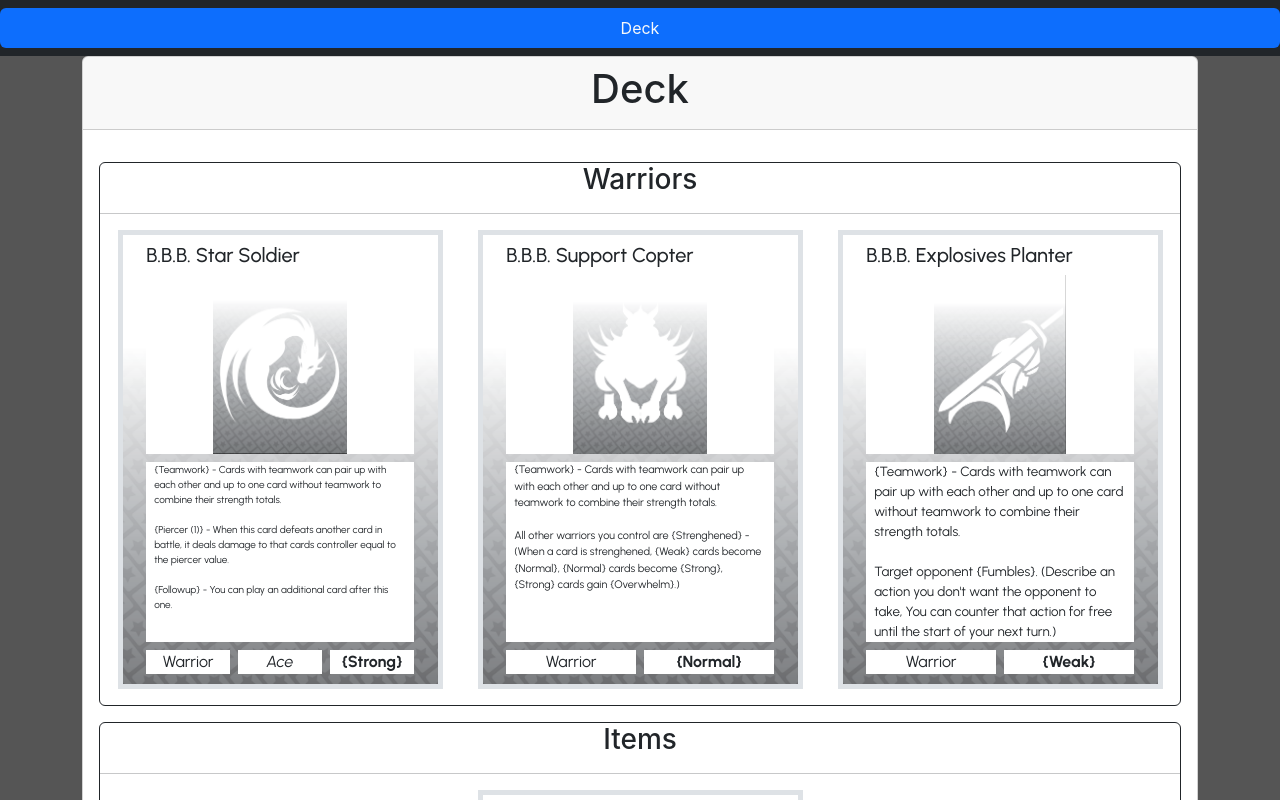
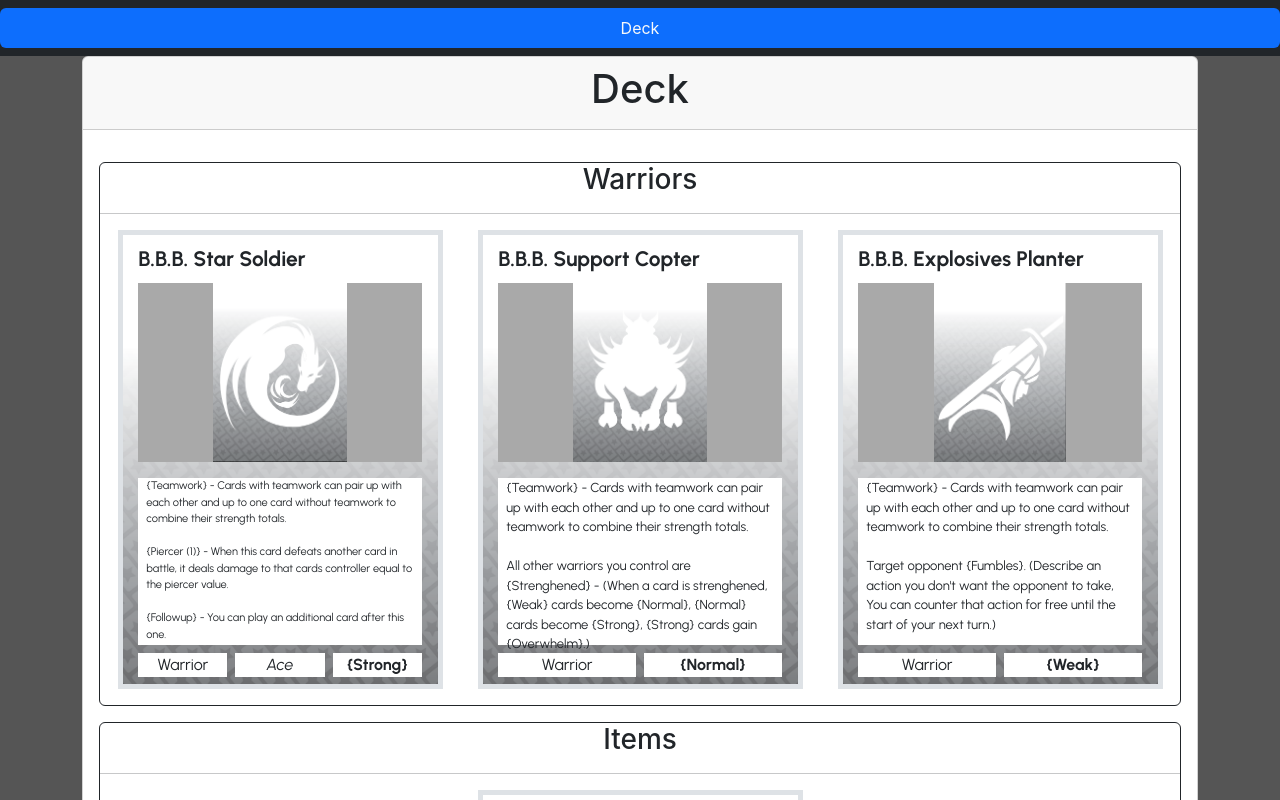
Before and after one commit to greg93john/perfect-draw-card-creator, a React (Create React App) app: page / in a window 1280 px wide. Shown: the top 800 px of the page. Built offline with nearby package versions, Linux system fonts and the light colour scheme.

Commit message:
imports library to update the style of the effect and name card fields

```diff
--- a/src/App.css
+++ b/src/App.css
@@ -1,41 +1,5 @@
 .App {
   text-align: center;
-}
-
-.App-logo {
-  height: 40vmin;
-  pointer-events: none;
-}
-
-@media (prefers-reduced-motion: no-preference) {
-  .App-logo {
-    animation: App-logo-spin infinite 20s linear;
-  }
-}
-
-.App-header {
-  background-color: #282c34;
-  min-height: 100vh;
-  display: flex;
-  flex-direction: column;
-  align-items: center;
-  justify-content: center;
-  font-size: calc(10px + 2vmin);
-  color: white;
-}
-
-.App-link {
-  color: #61dafb;
-}
-
-@keyframes App-logo-spin {
-  from {
-    transform: rotate(0deg);
-  }
-
-  to {
-    transform: rotate(360deg);
-  }
 }
 
 body {
@@ -44,7 +8,7 @@ body {
 
 [class ^="trading-card-"] {
   margin: auto;
-  max-width: 85%;
+  max-width: 90%;
   display: flow-root;
   font-family: 'Urbanist-VariableFont';
 }
@@ -70,12 +34,9 @@ body {
   min-height: 90vh;
 }
 
-.trading-card-effect-field>* {
-  white-space: pre-line;
-}
-
 .trading-card-name-field {
-  height: 1.5rem;
+  font-family: 'Urbanist-Bold';
+  height: 2rem;
 }
 
 .page-container {
@@ -90,21 +51,21 @@ body {
   background-size: cover;
 }
 
-.trading-card-image-field {
-  margin: 0 auto;
+.trading-card-effect-field {
+  height: 37%;
 }
 
-.trading-card-effect-field,
 .trading-card-image-field {
+  background-color: darkgrey;
   height: 40%;
-  margin: .5rem auto;
 }
+
+
 
 .card-ace-field,
 .card-strength-field,
 .card-type-field,
 .trading-card-effect-field,
-.trading-card-image-field,
 .trading-card-name-field {
   background-color: rgb(255, 255, 255);
 }
@@ -113,6 +74,10 @@ input:focus,
 textarea:focus,
 select:focus {
   outline: none;
+}
+
+.trading-card-effect-field>* {
+  white-space: pre-wrap;
 }
 
 @font-face {
@@ -130,6 +95,11 @@ select:focus {
   src: url('./fonts/Urbanist-Italic-VariableFont_wght.ttf');
 }
 
+@font-face {
+  font-family: "Urbanist-Black";
+  src: url('./fonts/static/Urbanist-Black.ttf');
+}
+
 /*footer {
   position: absolute;
   bottom: 0;
--- a/src/components/tab-bodies/Deck.jsx
+++ b/src/components/tab-bodies/Deck.jsx
@@ -12,16 +12,10 @@ function Deck(props) {
             strength: "weak",
             isAce: false,
             customImgURL: null,
-            effects:
-                [
-                    {
-                        id: 0,
-                        description: ""
-                    }
-                ],
-            flavor: ""
+            effect: "",
+            id: "createCard"
         }
-    ), [prevStrength, setPrevStrength] = useState(createCard.strength);
+    );
 
 
     function SubmitCreatedCard() {
@@ -29,23 +23,6 @@ function Deck(props) {
         createCard.id = Object.keys(_deck[_typeName].cards).length;
         props.updateCharData("deck", { ..._deck, [_typeName]: { ..._deck[_typeName], cards: { ..._deck[_typeName].cards, [createCard.name]: createCard } } });
         ClearCreateCardInputFields();
-    }
-
-
-    function HandleCardCreatorChange(attribute, val) {
-        let _temp = createCard;
-
-        if (attribute === "type" && val === "invocation") {
-            setPrevStrength(_temp.strength);
-            _temp.strength = "";
-        } else if (attribute === "type" && val !== "invocation" && _temp.strength === "") {
-            _temp.strength = prevStrength;
-        }
-
-        _temp[attribute] = val;
-        setCreateCard(
-            { ..._temp }
-        );
     }
 
     function ClearCreateCardInputFields() {
@@ -78,10 +55,10 @@ function Deck(props) {
 
                 <div className="row roq-cols-2 mx-0">
                     <div className='col'>
-                        <CreateCardForm submitCreatedCard={SubmitCreatedCard} createCard={createCard} setCreateCard={setCreateCard} />
+                        <CreateCardForm  createCard={createCard} submitCreatedCard={SubmitCreatedCard} setCreateCard={setCreateCard} />
                     </div>
                     <div className='col'>
-                        <DisplayCard isCreateCard={true} cardObject={createCard} />
+                        <DisplayCard cardObject={createCard} />
                     </div>
                 </div>
 
--- a/src/components/tab-elements/CreateCardForm.jsx
+++ b/src/components/tab-elements/CreateCardForm.jsx
@@ -18,6 +18,7 @@ function CreateCardForm(props) {
         props.setCreateCard(
             { ..._temp }
         );
+
     }
 
     function CheckIfSubmitable() {
@@ -67,7 +68,7 @@ function CreateCardForm(props) {
 
             Upload Image:
             <br />
-            <input id="upload-image" type="file" onChange={(e) => UpdateCreateCardValue("customImgURL", e.target.files[0])} />
+            <input id="upload-image-input" type="file" onChange={(e) => UpdateCreateCardValue("customImgURL", e.target.files[0])} />
 
             <br />
 
@@ -75,17 +76,9 @@ function CreateCardForm(props) {
 
             <br />
 
-            <textarea className="w-100" id="effect" rows="5" maxLength={2000} onChange={(e) => { UpdateCreateCardValue("effect", e.target.value) }}></textarea>
+            <textarea className="w-100" id="effect-input" rows="5" maxLength={2000} value={props.createCard.effect} onChange={(e) => { UpdateCreateCardValue("effect", e.target.value) }}></textarea>
 
             <br />
-
-            {/* Flavor:
-
-            <br />
-
-            <textarea className="w-100" id="flavour" rows="2" maxLength={2000} onChange={e => UpdateCreateCardValue("flavour", e.target.value)}></textarea>
-
-            <br /> */}
 
             <button disabled={CheckIfSubmitable()} type="submit" className="btn btn-primary my-3">Save</button>
         </form>
--- a/src/components/tab-elements/DisplayCard.jsx
+++ b/src/components/tab-elements/DisplayCard.jsx
@@ -1,75 +1,26 @@
-import React, { useRef, useEffect, useState } from 'react';
+import textFit from '../../libraries/textFit.min.js';
+import { useEffect, useRef } from 'react';
 
 function DisplayCard(props) {
     const _card = props.cardObject;
 
-    const defaultTextFontSize = 16;
-    const effectParagraphElement = useRef(null);
-    const [textFontSize, setTextFontSize] = useState(defaultTextFontSize); // Initial font size
+    const effectTextContainerRef = useRef(null), nameTextContainerRef = useRef(null);
 
     useEffect(() => {
-        const adjustEffectTextFontSize = () => {
-            const parentElementHeight = effectParagraphElement.current.parentElement.clientHeight;
-            const effectParagraphHeight = effectParagraphElement.current.clientHeight;
-            const containerGap = parentElementHeight - effectParagraphHeight;
-            var paragraph = effectParagraphElement.current;
-            var lineHeightInPixels, fontSizeToLineHeightMultiplier;
-
-
-
-            if (paragraph && props.isCreateCard) {
-                lineHeightInPixels = parseFloat(window.getComputedStyle(paragraph).getPropertyValue('line-height'));
-                fontSizeToLineHeightMultiplier = lineHeightInPixels / textFontSize;
-                console.log("Font size in Pixels: " + textFontSize);
-                console.log("Line height in Pixels: " + lineHeightInPixels);
-                console.log("Font to Line height multiplier is: " + (fontSizeToLineHeightMultiplier));
-                console.log("Paragraph element height is: " + effectParagraphHeight);
-                console.log("Container height in Pixels: " + parentElementHeight)
-                console.log("Container Gap is: " + containerGap);
-            }
-
-
-
-            if ((effectParagraphHeight)  > (parentElementHeight)) {
-                lineHeightInPixels = parseFloat(window.getComputedStyle(paragraph).getPropertyValue('line-height'));
-                const numOfLines = effectParagraphHeight / lineHeightInPixels;
-                const newLineHeight = parentElementHeight / numOfLines;
-                fontSizeToLineHeightMultiplier = lineHeightInPixels / textFontSize;
-                const newFontSize = (newLineHeight / fontSizeToLineHeightMultiplier);
-                setTextFontSize(newFontSize);
-            } else if (defaultTextFontSize > textFontSize && containerGap > lineHeightInPixels * 1.5) {
-                lineHeightInPixels = parseFloat(window.getComputedStyle(paragraph).getPropertyValue('line-height'));
-                const numOfLines = effectParagraphHeight / lineHeightInPixels;
-                const newLineHeight = parentElementHeight / numOfLines;
-                fontSizeToLineHeightMultiplier = lineHeightInPixels / textFontSize;
-                const possibeFontSize = (newLineHeight / fontSizeToLineHeightMultiplier);
-                const newFontSize = Math.min(defaultTextFontSize, possibeFontSize);
-                setTextFontSize(newFontSize);
-                console.log("Should Grow! to font size: " + textFontSize);
-            }
-        };
-
-        adjustEffectTextFontSize();
-
-        window.addEventListener('keydown', adjustEffectTextFontSize);
-        return () => {
-            window.removeEventListener('keydown', adjustEffectTextFontSize);
-        };
-
-    }, [textFontSize]);
-
-    const adjustNameFontSize = () => {
-
-    }
-
+        if (effectTextContainerRef) {
+            textFit([effectTextContainerRef.current], { minFontSize: 4, maxFontSize: 16 });
+        } if (nameTextContainerRef) {
+            textFit([nameTextContainerRef.current], { minFontSize: 4, maxFontSize: 24 })
+        }
+    }, [props.cardObject])
 
     return (
         <div className="trading-card border border-5 mx-auto">
-            <div className="trading-card-name-field text-start mt-2">
-                <h5 className='my-auto'>{_card.name}</h5>
+            <div ref={nameTextContainerRef} className="trading-card-name-field text-start my-2">
+                {_card.name}
             </div>
 
-            <div className="trading-card-image-field">
+            <div className="trading-card-image-field mx-auto mb-3">
                 <img
                     className="card-image h-100"
                     src={
@@ -82,13 +33,13 @@ function DisplayCard(props) {
                 />
             </div>
 
-            <div className="trading-card-effect-field text-start">
-                <p ref={effectParagraphElement} id='effect-text' className='effect-text px-2' style={{ fontSize: `${textFontSize}px` }}>{_card.effect}</p>
+            <div ref={effectTextContainerRef} className="trading-card-effect-field text-start px-2 mb-2">
+                {_card.effect}
             </div>
 
             <div className="trading-card-details">
                 <div className="row">
-                    <div className="col pe-1">
+                    <div className={(_card.type === "invocation" && !_card.isAce && !_card.strength) ? "col" : "col pe-1"}>
                         <div className="card-type-field">
                             {_card.type.charAt(0).toUpperCase() + _card.type.slice(1)}
                         </div>
```
Also changed, not shown: src/libraries/textFit.min.js (added).
